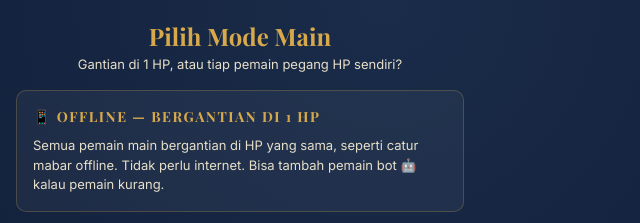
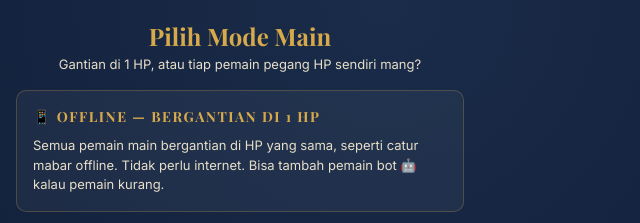
Before and after one commit to syharl/anumpoly, a plain HTML site: page index.html in a window 1280 px wide. Both pictures are taken after a click on the button "▶ Main". Shown: the top 223 px of the page, 0-640 px from the left. Drawn offline with nearby package versions, Linux system fonts and the light colour scheme.

Commit message:
Update index.html

```diff
--- a/index.html
+++ b/index.html
@@ -388,7 +388,7 @@ input:checked + .slider:before{transform:translateX(20px);background:var(--gold)
 <div id="screen-mode" class="screen" style="padding:20px 16px 90px;width:100%;max-width:480px;align-items:stretch;">
   <div class="setup-header">
     <h2>Pilih Mode Main</h2>
-    <p>Gantian di 1 HP, atau tiap pemain pegang HP sendiri?</p>
+    <p>Gantian di 1 HP, atau tiap pemain pegang HP sendiri mang?</p>
   </div>
   <div class="card" style="cursor:pointer" onclick="goToSetup()">
     <h3>📱 Offline — Bergantian di 1 HP</h3>
```
